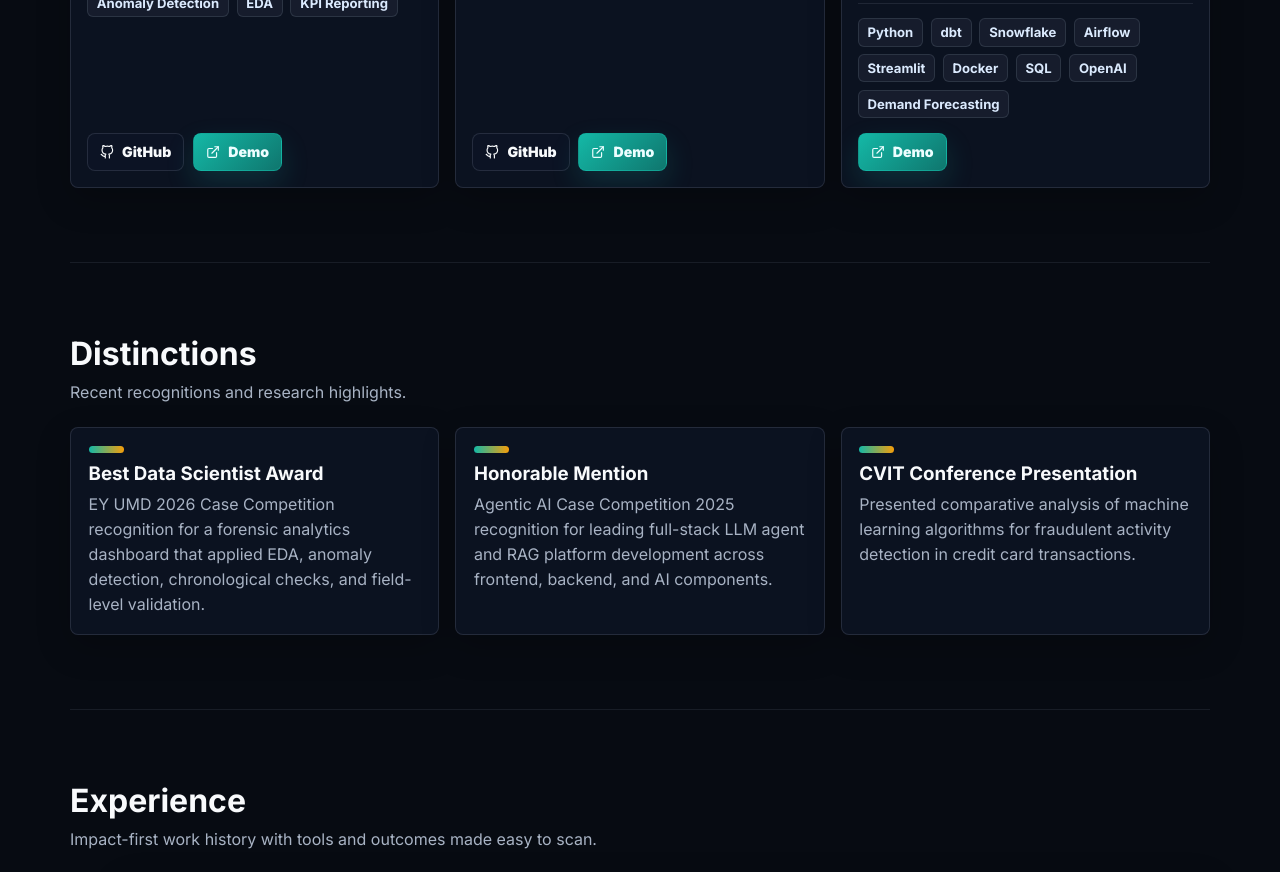
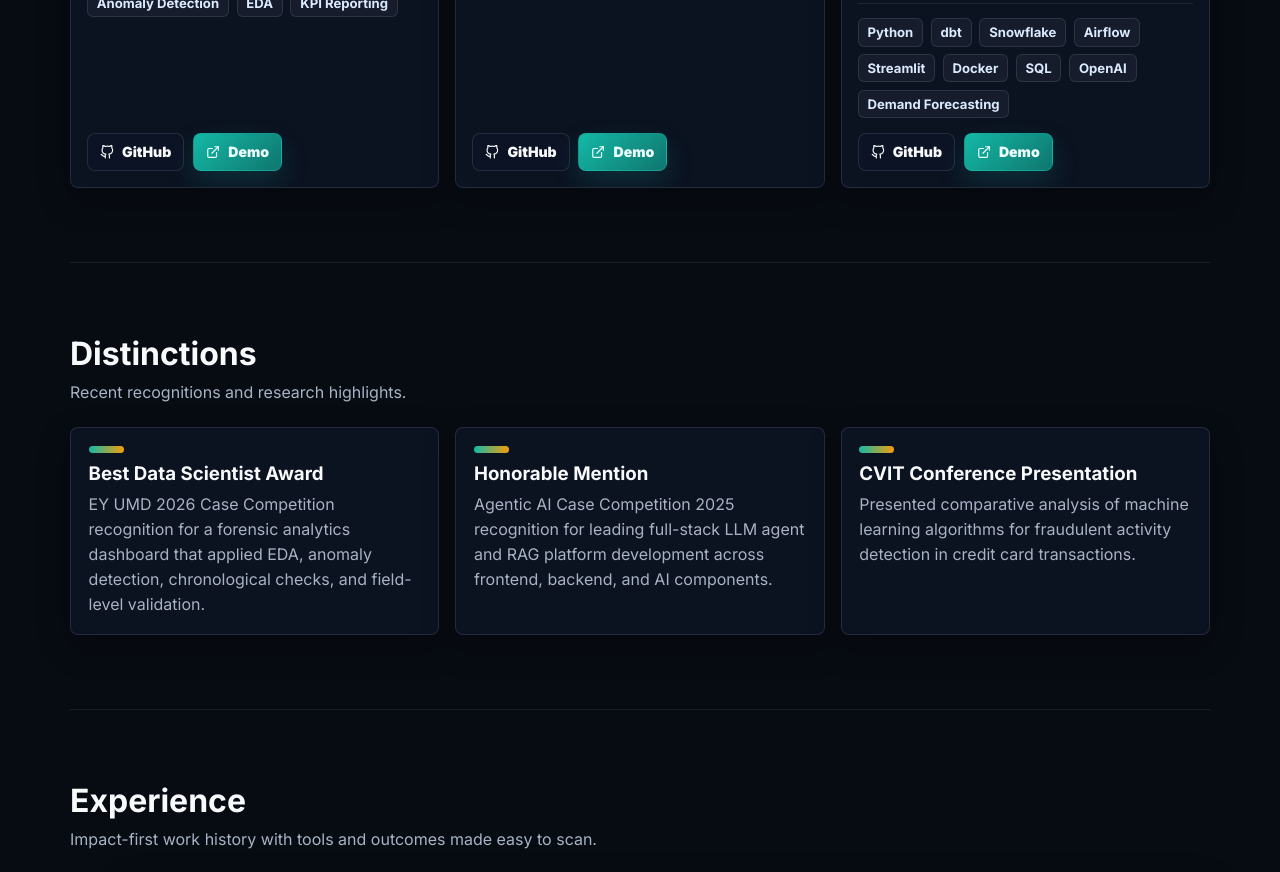
Before and after one commit to Photon7777/Website, a React (Vite) app in the folder data-analyst-portfolio/: page / in a window 1280 px wide. Shown: the part 3400-4272 px from the top of the page. Built offline with nearby package versions, Linux system fonts and the light colour scheme.

Commit message:
Update RetailIQ project links and cover

```diff
--- a/data-analyst-portfolio/src/data/siteData.js
+++ b/data-analyst-portfolio/src/data/siteData.js
@@ -206,7 +206,7 @@ export const siteData = {
       title: "RetailIQ - Retail Analytics Intelligence Platform",
       badge: "Cloud deployed",
       image: "/project-images/retailiq-dashboard.png",
-      imageAlt: "RetailIQ retail analytics dashboard preview with forecasting, anomaly, and AI analyst panels",
+      imageAlt: "RetailIQ home dashboard screenshot showing the Snowflake-backed retail command center",
       impact:
         "Built a Snowflake-backed retail intelligence platform that turns Walmart sales data into demand forecasts, stockout risk scores, anomaly alerts, and executive dashboards.",
       description:
@@ -218,7 +218,8 @@ export const siteData = {
       },
       tech: ["Python", "dbt", "Snowflake", "Airflow", "Streamlit", "Docker", "SQL", "OpenAI", "Demand Forecasting"],
       links: [
-        { label: "Demo", url: "https://retailiq-demand-intelligence-420746557396.us-central1.run.app/AI_Retail_Analyst" },
+        { label: "GitHub", url: "https://github.com/Photon7777/retailiq-demand-intelligence" },
+        { label: "Demo", url: "https://retailiq-demand-intelligence-420746557396.us-central1.run.app/" },
       ],
     },
   ],
```
Also changed, not shown: data-analyst-portfolio/public/project-images/retailiq-dashboard.png.
